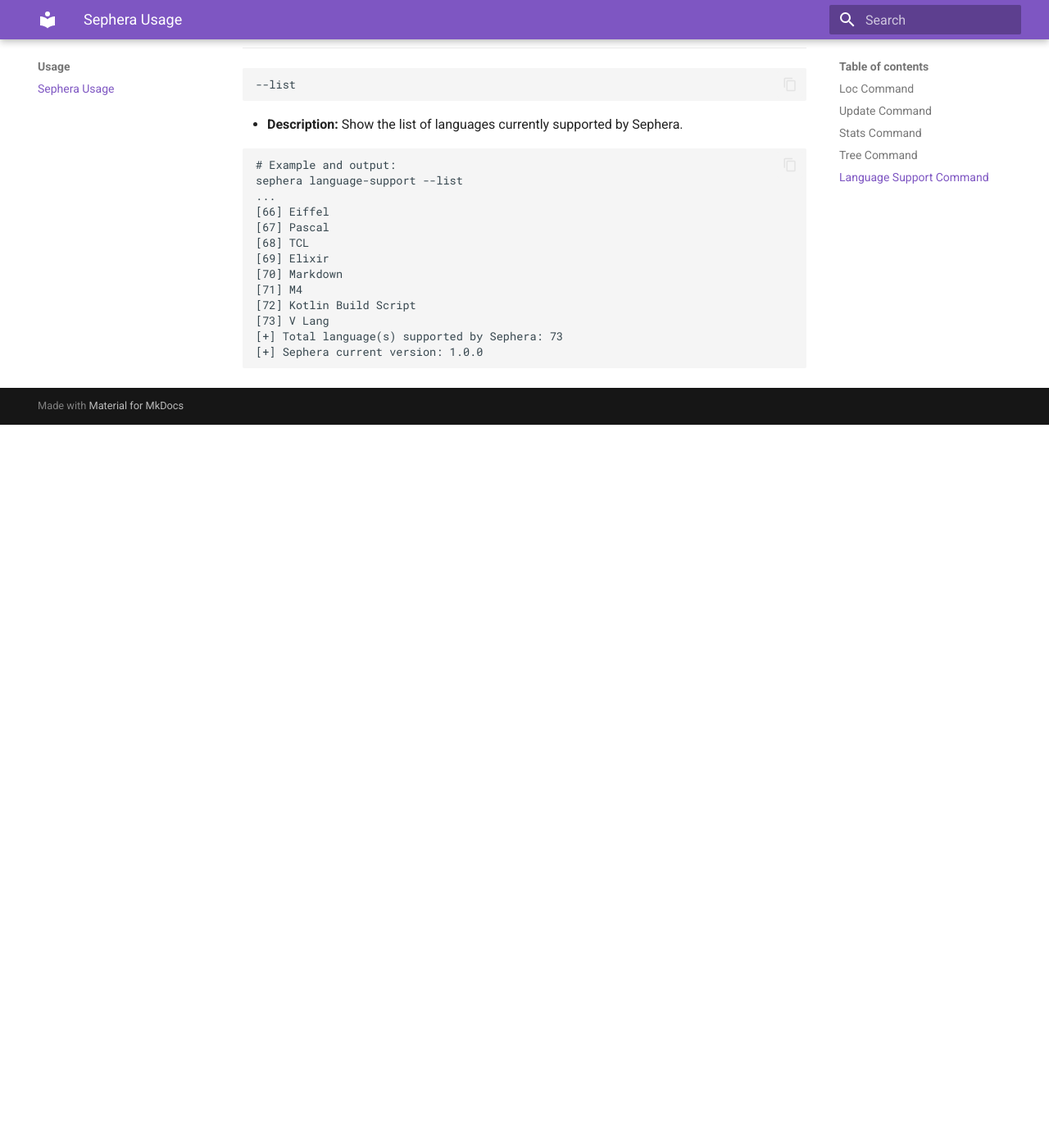
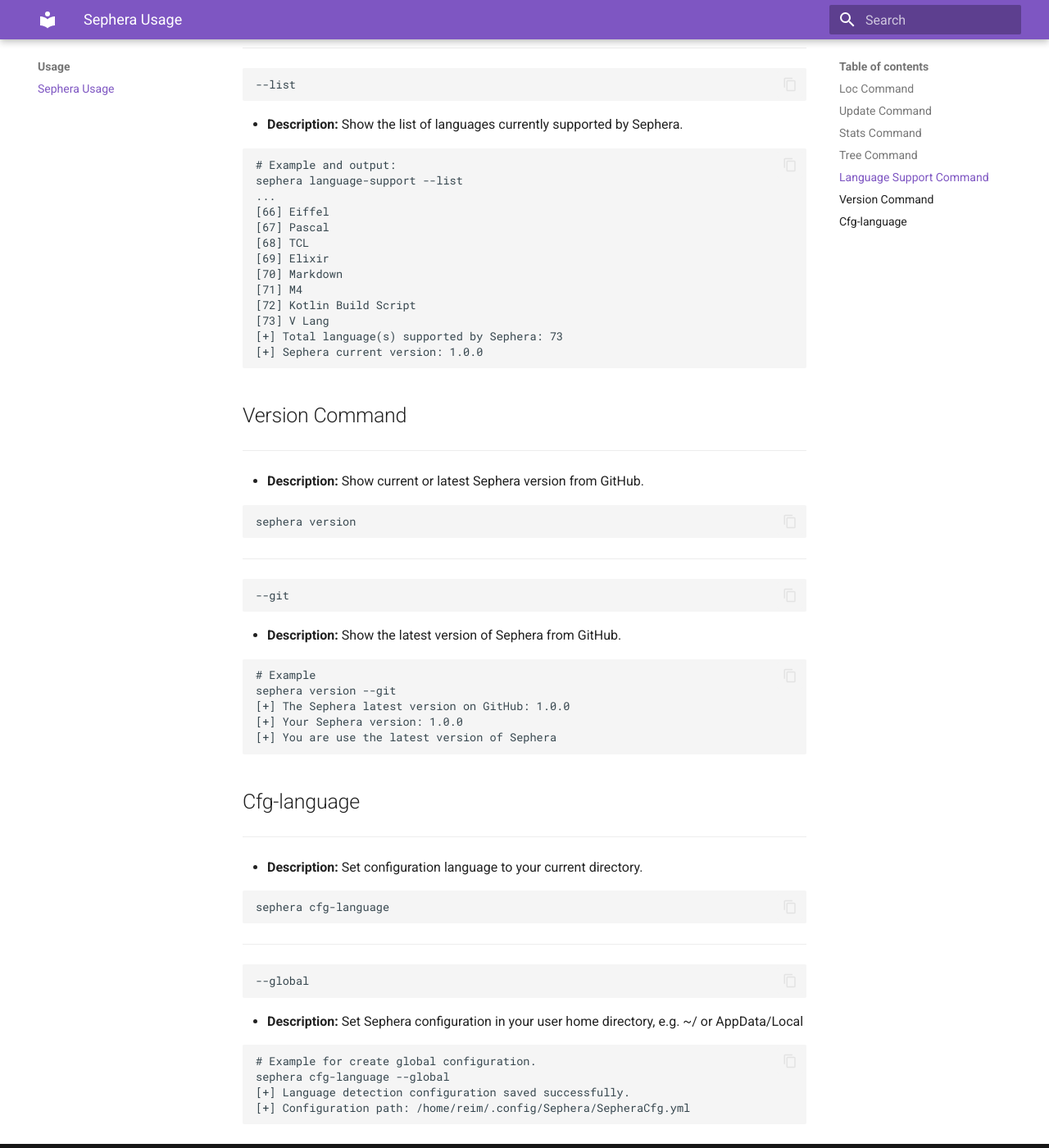
Before and after one commit to Reim-developer/Sephera, an MkDocs documentation site: the page built from docs/pages/usage.md, in a window 1280 px wide and 1400 px high, scrolled down 3905 px. Shown: the whole window at 82% size. Built offline with MkDocs 1.6.1 and Material for MkDocs 9.7.7, drawn with Linux system fonts in a browser that asks for light colours; before the commit the page ends 4423 px from its top, so only the background shows below that.

Commit message:
Add version and cfg-language commands to usage documentation

````diff
--- a/docs/pages/usage.md
+++ b/docs/pages/usage.md
@@ -160,3 +160,42 @@ sephera language-support --list
 [+] Total language(s) supported by Sephera: 73
 [+] Sephera current version: 1.0.0
 ```
+
+## Version Command
+---
+* **Description:** Show current or latest Sephera version from GitHub.
+```bash
+sephera version
+```
+---
+```bash
+--git
+```
+* **Description:** Show the latest version of Sephera from GitHub.
+
+```bash
+# Example
+sephera version --git
+[+] The Sephera latest version on GitHub: 1.0.0
+[+] Your Sephera version: 1.0.0
+[+] You are use the latest version of Sephera
+```
+
+## Cfg-language
+---
+* **Description:** Set configuration language to your current directory.
+```bash
+sephera cfg-language
+```
+---
+```bash
+--global
+```
+* **Description:** Set Sephera configuration in your user home directory, e.g. ~/ or AppData/Local
+
+```bash
+# Example for create global configuration.
+sephera cfg-language --global
+[+] Language detection configuration saved successfully.
+[+] Configuration path: /home/reim/.config/Sephera/SepheraCfg.yml
+```
````
